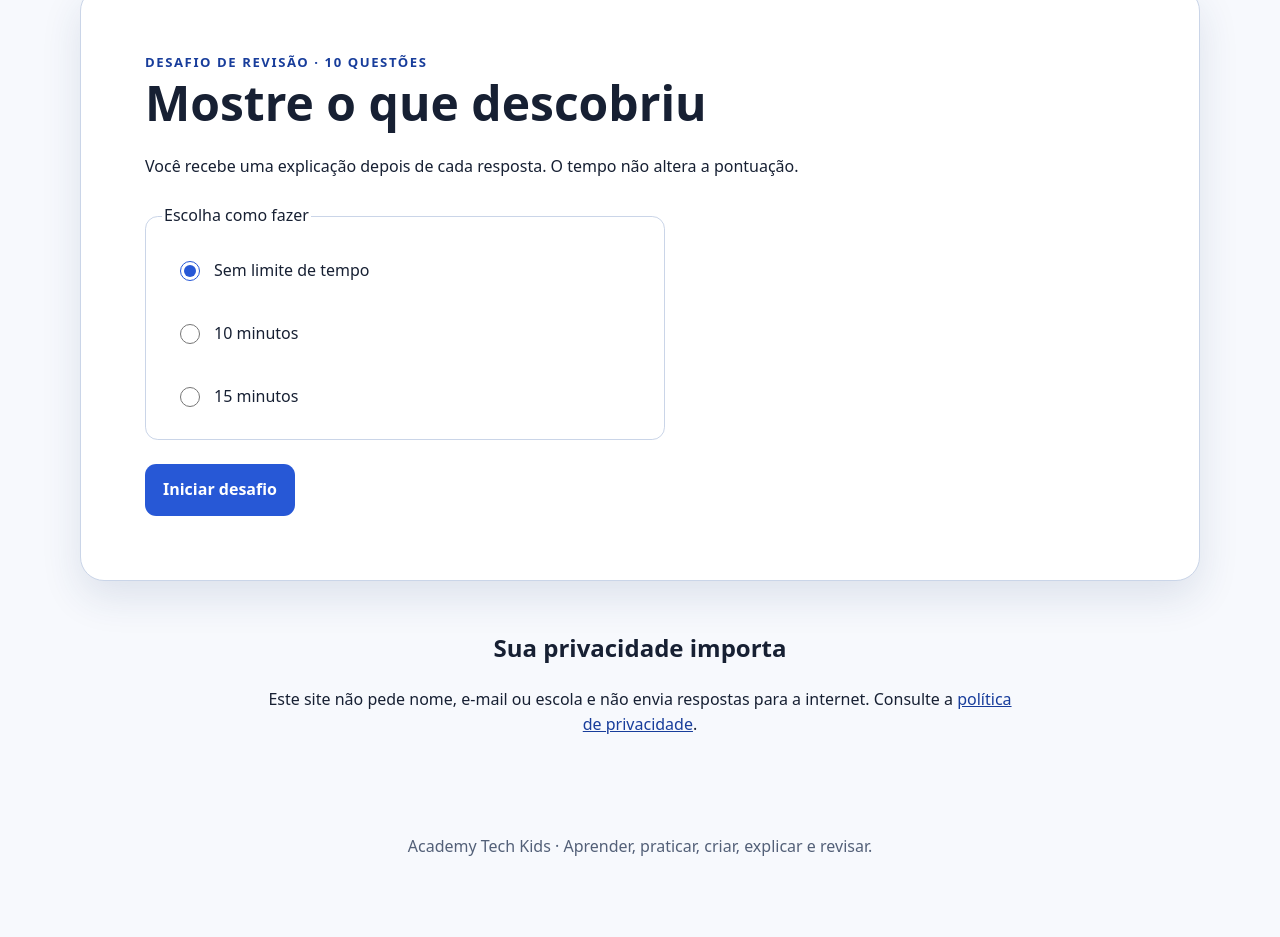
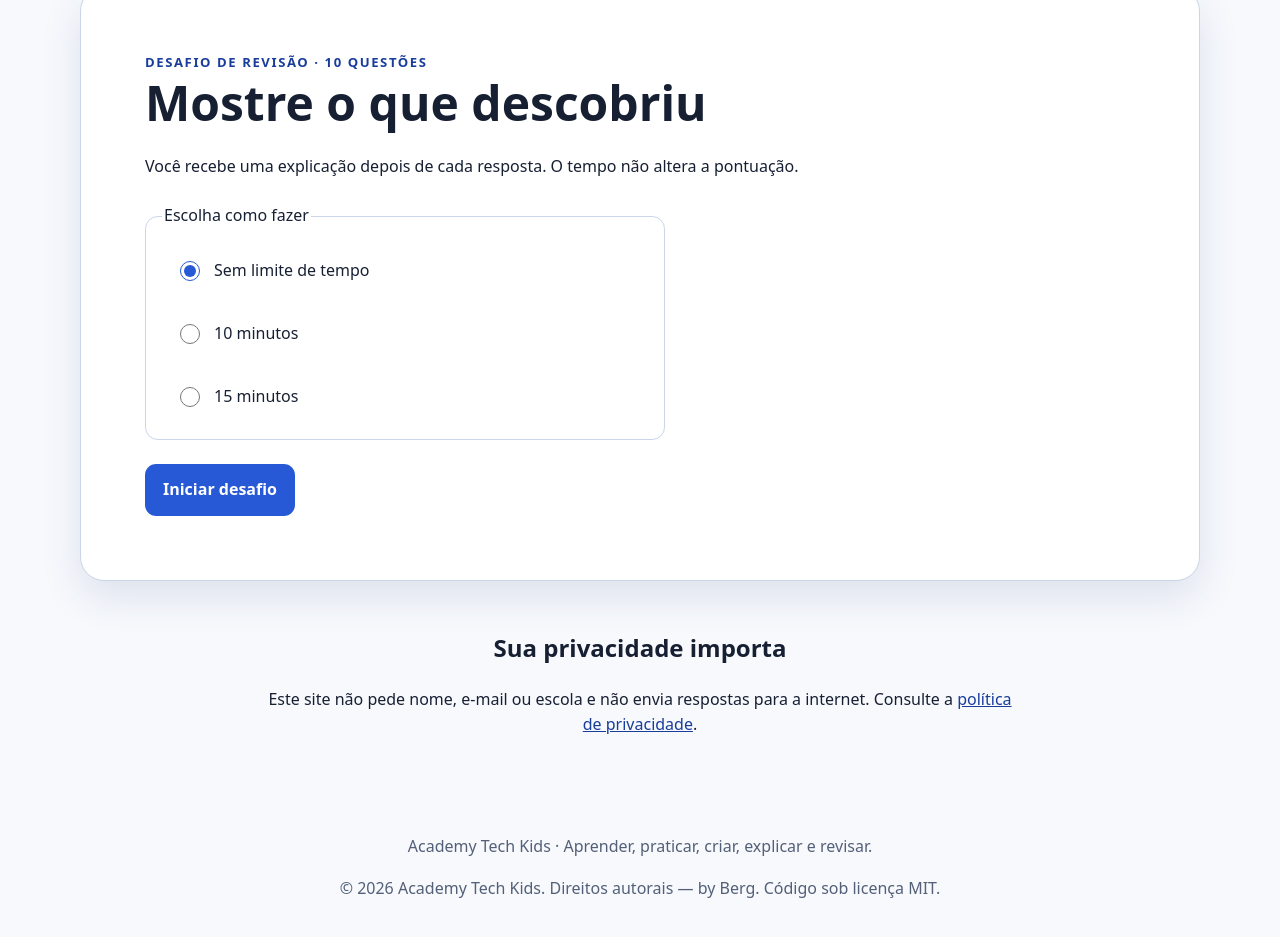
Before and after one commit to Berg-001/academy-tech-kids, a website: page index.html in a window 1280 px wide. Shown: the part 3015-3952 px from the top of the page. Before the commit the page ends 3923 px from the top, so only its background shows below. Drawn offline with Linux system fonts and the light colour scheme.

Commit message:
docs: adiciona crédito autoral ao rodapé

```diff
--- a/index.html
+++ b/index.html
@@ -139,7 +139,10 @@
     </section>
   </main>
 
-  <footer><p>Academy Tech Kids · Aprender, praticar, criar, explicar e revisar.</p></footer>
+  <footer>
+    <p>Academy Tech Kids · Aprender, praticar, criar, explicar e revisar.</p>
+    <p>&copy; 2026 Academy Tech Kids. Direitos autorais — by Berg. Código sob licença MIT.</p>
+  </footer>
   <script src="assets/weeks.js"></script>
   <script src="assets/quiz-core.js"></script>
   <script src="assets/app.js"></script>
```
